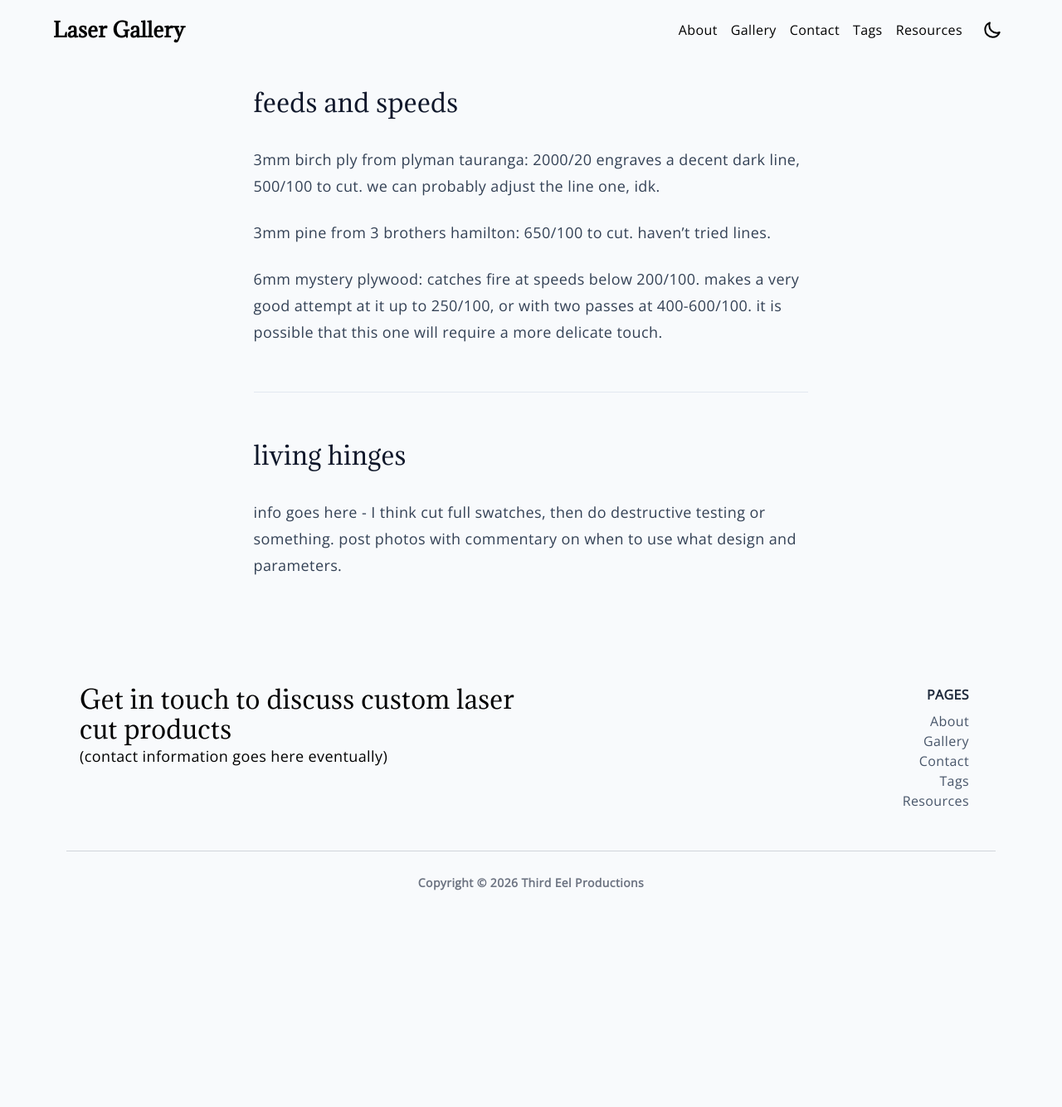
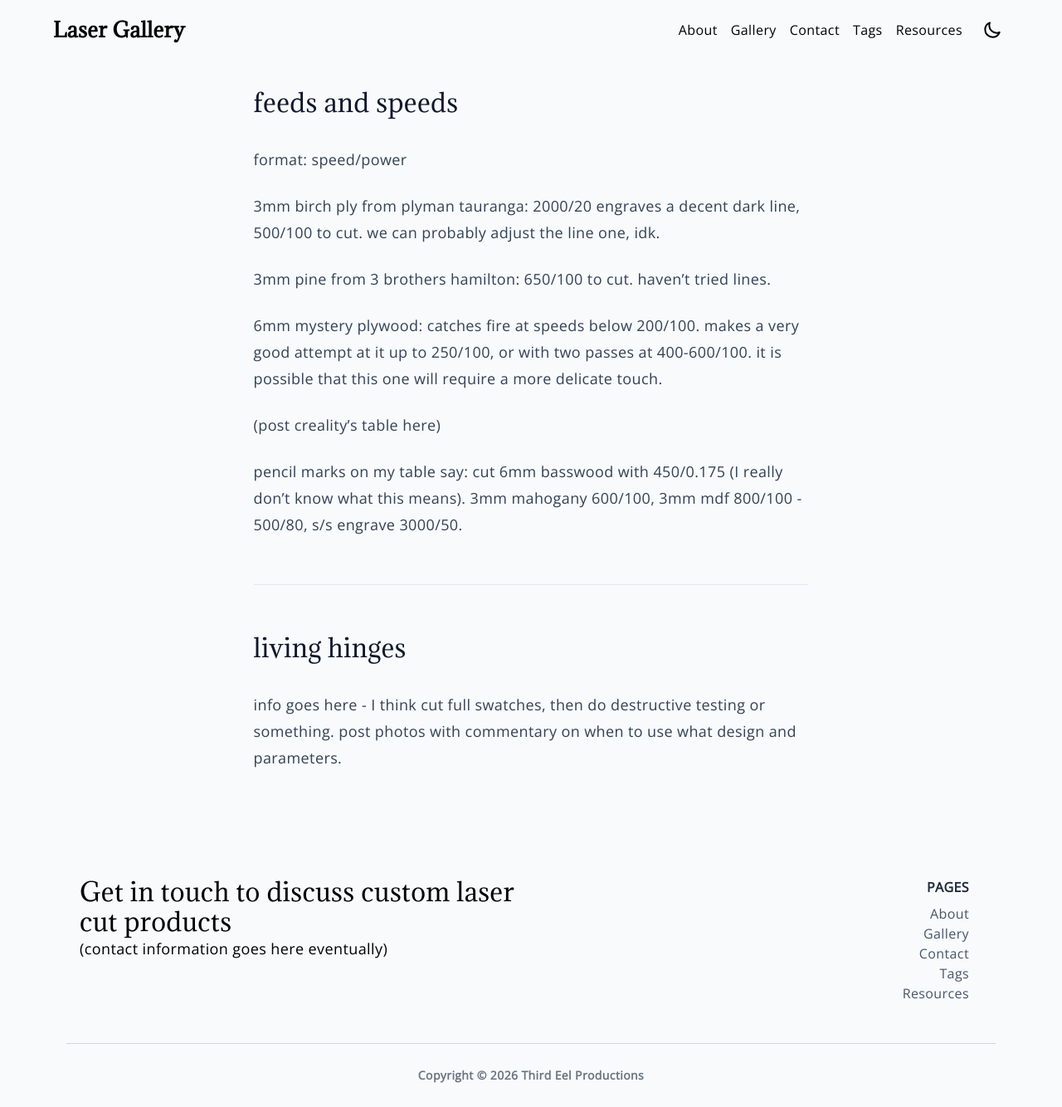
Before and after one commit to paper-engineer/laser-gallery, a Jekyll site: the page built from docs/_pages/settings.md, in a window 1280 px wide. Shown: the whole page at 83% size. Built offline with Jekyll 4.4.1, drawn with Linux system fonts in a browser that asks for light colours; before the commit the page ends 1102 px from its top, so only the background shows below that.

Commit message:
Update settings.md

```diff
--- a/docs/_pages/settings.md
+++ b/docs/_pages/settings.md
@@ -5,12 +5,18 @@ layout: page
 
 ## feeds and speeds
 
+format: speed/power
+
 3mm birch ply from plyman tauranga: 2000/20 engraves a decent dark line, 500/100 to cut. we can probably adjust the line one, idk.
 
 3mm pine from 3 brothers hamilton: 650/100 to cut. haven't tried lines.
 
 6mm mystery plywood: catches fire at speeds below 200/100. makes a very good attempt at it up to 250/100, or with two passes at 400-600/100. it is possible that this one will require a more delicate touch.
 
+(post creality's table here)
+
+pencil marks on my table say: cut 6mm basswood with 450/0.175 (I really don't know what this means). 3mm mahogany 600/100, 3mm mdf 800/100 - 500/80, s/s engrave 3000/50.
+
 ---
 
 ## living hinges
```
